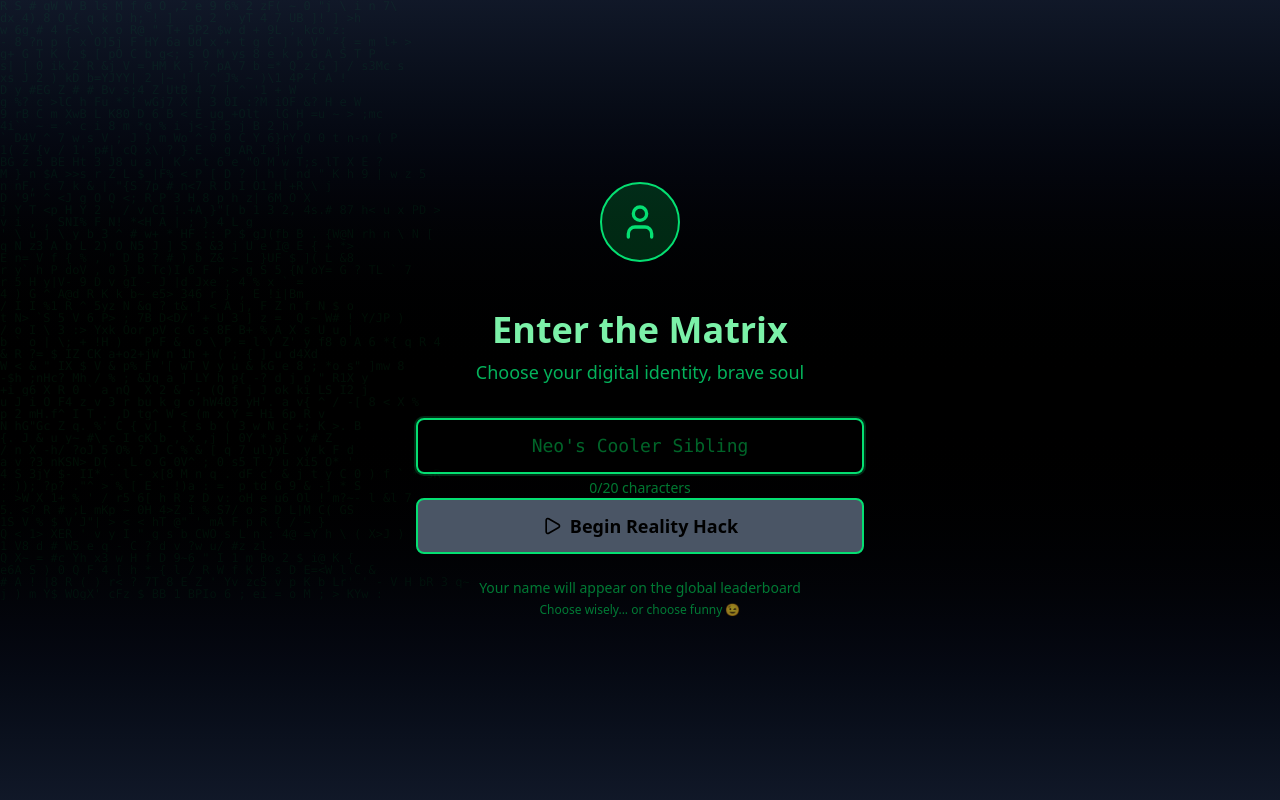
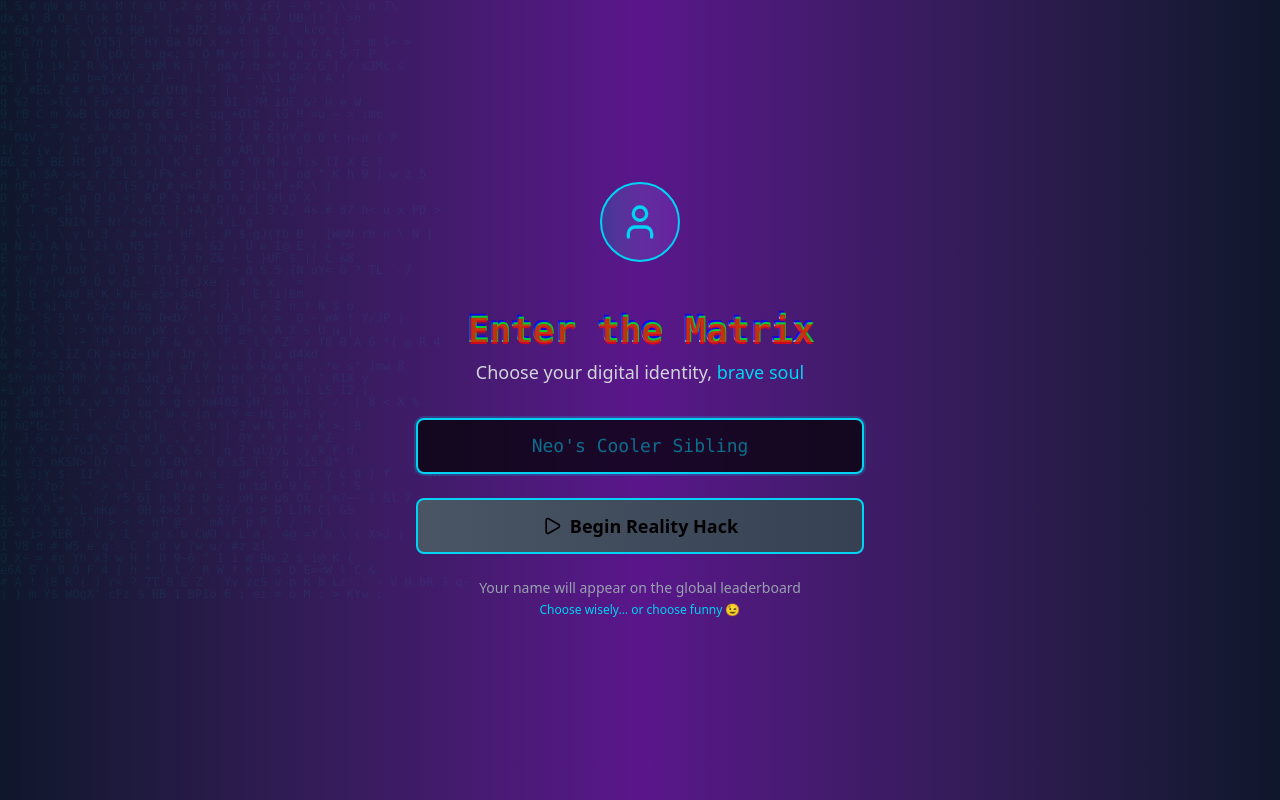
Before and after one commit to catmoreak/lost-in-the-web, a Next.js app: page /game in a window 1280 px wide. Built offline with nearby package versions, Linux system fonts and the light colour scheme.

Commit message:
[refactor] Made name input area color schema as per the main color page schema

```diff
--- a/src/components/PlayerNameInput.tsx
+++ b/src/components/PlayerNameInput.tsx
@@ -37,10 +37,20 @@ export default function PlayerNameInput({ onNameSubmit }: PlayerNameInputProps)
   const randomPlaceholder = funnyPlaceholders[Math.floor(Math.random() * funnyPlaceholders.length)];
 
   return (
-    <div className="min-h-screen bg-linear-to-b from-gray-900 via-black to-gray-900 text-green-400 flex items-center justify-center relative overflow-hidden">
+    <div className="min-h-screen bg-linear-to-r from-slate-900 via-purple-900 to-slate-900 text-white flex items-center justify-center relative overflow-hidden">
+
+
+      <div className="absolute inset-0">
+        <div className="particles-bg"></div>
+      </div>
+
+
+      <div className="fixed inset-0 opacity-5">
+        <div className="matrix-bg"></div>
+      </div>
 
       <div className="absolute inset-0 opacity-10">
-        <div className="text-green-500 text-xs font-mono leading-none animate-pulse">
+        <div className="text-cyan-400 text-xs font-mono leading-none animate-pulse">
           {Array.from({ length: 50 }, (_, i) => (
             <div key={i} className="whitespace-nowrap overflow-hidden">
               {Array.from({ length: 100 }, (_, j) =>
@@ -63,8 +73,8 @@ export default function PlayerNameInput({ onNameSubmit }: PlayerNameInputProps)
           transition={{ delay: 0.3, duration: 0.6, type: "spring" }}
           className="mb-8"
         >
-          <div className="inline-flex items-center justify-center w-20 h-20 bg-green-500/20 rounded-full border-2 border-green-400 mb-4">
-            <User className="w-10 h-10 text-green-400" />
+          <div className="inline-flex items-center justify-center w-20 h-20 bg-linear-to-r from-cyan-500/20 to-purple-500/20 rounded-full border-2 border-cyan-400 mb-4">
+            <User className="w-10 h-10 text-cyan-400" />
           </div>
         </motion.div>
 
@@ -72,7 +82,7 @@ export default function PlayerNameInput({ onNameSubmit }: PlayerNameInputProps)
           initial={{ opacity: 0 }}
           animate={{ opacity: 1 }}
           transition={{ delay: 0.6 }}
-          className="text-4xl font-bold mb-2 text-green-300"
+          className="text-4xl font-bold mb-2 text-transparent bg-linear-to-r from-green-400 via-cyan-400 to-purple-400 bg-clip-text font-mono glitch-text"
         >
           Enter the Matrix
         </motion.h1>
@@ -81,9 +91,9 @@ export default function PlayerNameInput({ onNameSubmit }: PlayerNameInputProps)
           initial={{ opacity: 0 }}
           animate={{ opacity: 1 }}
           transition={{ delay: 0.8 }}
-          className="text-green-400/80 mb-8 text-lg"
+          className="text-gray-300 mb-8 text-lg"
         >
-          Choose your digital identity, brave soul
+          Choose your digital identity, <span className="text-cyan-400 font-medium">brave soul</span>
         </motion.p>
 
         <motion.form
@@ -100,16 +110,15 @@ export default function PlayerNameInput({ onNameSubmit }: PlayerNameInputProps)
               onChange={(e) => setPlayerName(e.target.value)}
               placeholder={randomPlaceholder}
               maxLength={20}
-              className="w-full px-4 py-3 bg-black/50 border-2 border-green-500/30 rounded-lg
-                       text-green-300 placeholder-green-500/50 focus:border-green-400
-                       focus:outline-none focus:ring-2 focus:ring-green-400/20
-                       transition-all duration-300 text-center text-lg font-mono"
+              className="w-full px-4 py-3 bg-black/70 border-2 border-cyan-500/30 rounded-lg
+                       text-white placeholder-cyan-400/50 focus:border-cyan-400
+                       focus:outline-none focus:ring-2 focus:ring-cyan-400/20
+                       transition-all duration-300 text-center text-lg font-mono
+                       hover:border-purple-400/50 hover:shadow-lg hover:shadow-cyan-500/10"
               disabled={isSubmitting}
               autoFocus
             />
-            <div className="absolute -bottom-6 left-0 right-0 text-sm text-green-500/60">
-              {playerName.length}/20 characters
-            </div>
+
           </div>
 
           <motion.button
@@ -117,10 +126,12 @@ export default function PlayerNameInput({ onNameSubmit }: PlayerNameInputProps)
             disabled={playerName.trim().length < 2 || isSubmitting}
             whileHover={!isSubmitting ? { scale: 1.05 } : {}}
             whileTap={!isSubmitting ? { scale: 0.95 } : {}}
-            className="w-full px-6 py-3 bg-green-600 hover:bg-green-500 disabled:bg-gray-600
+            className="w-full px-6 py-3 bg-linear-to-r from-green-600 to-cyan-600
+                     hover:from-green-500 hover:to-cyan-500 disabled:from-gray-600 disabled:to-gray-700
                      disabled:cursor-not-allowed text-black font-bold text-lg rounded-lg
                      transition-all duration-300 flex items-center justify-center space-x-2
-                     border-2 border-green-400"
+                     border-2 border-cyan-400 hover:shadow-xl hover:shadow-cyan-500/25
+                     relative overflow-hidden"
           >
             {isSubmitting ? (
               <>
@@ -140,10 +151,10 @@ export default function PlayerNameInput({ onNameSubmit }: PlayerNameInputProps)
           initial={{ opacity: 0 }}
           animate={{ opacity: 1 }}
           transition={{ delay: 1.2 }}
-          className="mt-6 text-sm text-green-500/60"
+          className="mt-6 text-sm text-gray-400"
         >
           <p>Your name will appear on the global leaderboard</p>
-          <p className="text-xs mt-1">Choose wisely... or choose funny 😉</p>
+          <p className="text-xs mt-1 text-cyan-400">Choose wisely... or choose funny 😉</p>
         </motion.div>
       </motion.div>
     </div>
```
